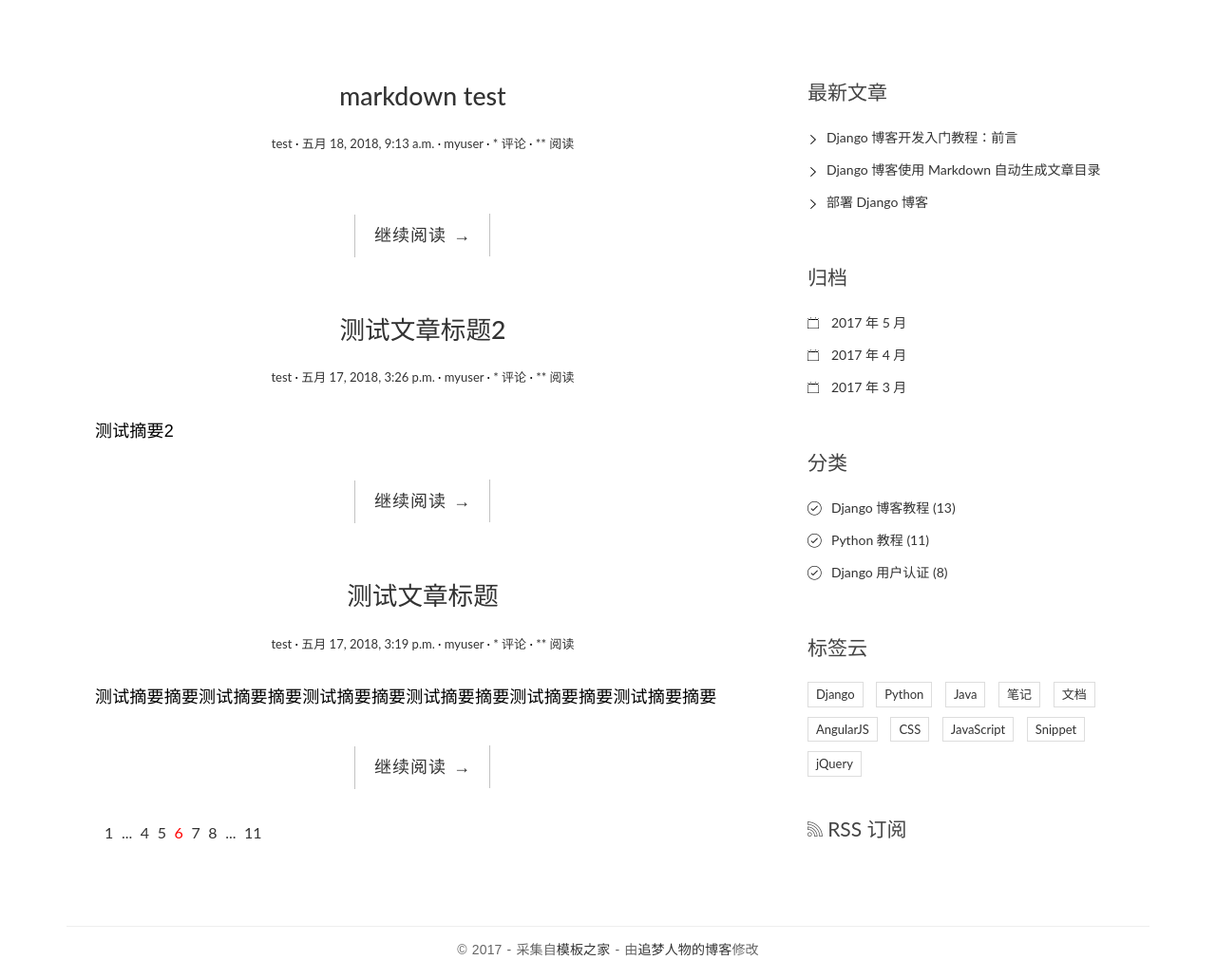
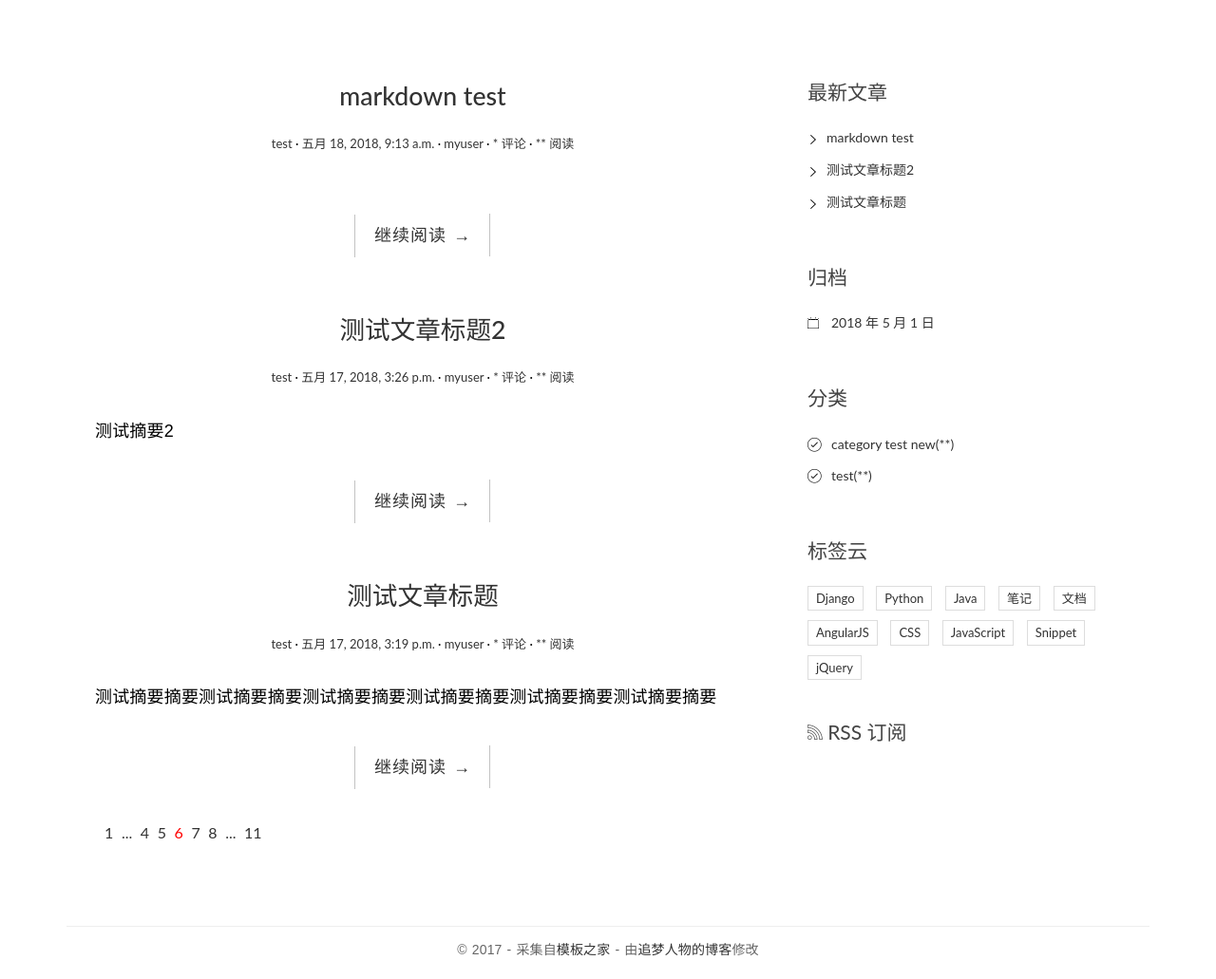
Before and after one commit to jdswee/learn_django, a Django app: page / in a window 1280 px wide. Shown: the part 91-1122 px from the top of the page at 95% size. Run offline with Django 3.2, Linux system fonts and the light colour scheme; data comes from the database, SQL or seed files in the repository; some libraries are stand-ins or nearby versions.

Commit message:
NEW 页面侧边栏:使用自定义模板标签

```diff
--- /dev/null
+++ b/blogproject/blog/templatetags/blog_tags.py
@@ -0,0 +1,16 @@
+from django import template
+from ..models import Post, Category
+
+register = template.Library()
+
+@register.simple_tag
+def get_recent_posts(num=5):
+  return Post.objects.all().order_by('-created_time')[:num]
+
+@register.simple_tag
+def archives():
+  return Post.objects.dates('created_time', 'month', order='DESC')
+
+@register.simple_tag
+def get_categories():
+  return Category.objects.all()
--- a/blogproject/templates/base.html
+++ b/blogproject/templates/base.html
@@ -1,4 +1,5 @@
 {% load staticfiles %}
+{% load blog_tags %}
 <!DOCTYPE html>
 <html>
 <head>
@@ -73,45 +74,42 @@
                 {% endblock toc %}
                 <div class="widget widget-recent-posts">
                     <h3 class="widget-title">最新文章</h3>
+                    {% get_recent_posts as recent_post_list %}
                     <ul>
+                        {% for post in recent_post_list %}
                         <li>
-                            <a href="#">Django 博客开发入门教程：前言</a>
+                            <a href="{{ post.get_absolute_url }}">{{ post.title }}</a>
                         </li>
-                        <li>
-                            <a href="#">Django 博客使用 Markdown 自动生成文章目录</a>
-                        </li>
-                        <li>
-                            <a href="#">部署 Django 博客</a>
-                        </li>
+                        {% empty %}
+                        暂无文章！
                     </ul>
+                    {% endfor %}
                 </div>
                 <div class="widget widget-archives">
                     <h3 class="widget-title">归档</h3>
+                    {% archives as date_list %}
                     <ul>
+                        {% for date in date_list %}
                         <li>
-                            <a href="#">2017 年 5 月</a>
+                            <a href="#">{{ date.year }} 年 {{ date.month }} 月 {{ date.day }} 日</a>
                         </li>
-                        <li>
-                            <a href="#">2017 年 4 月</a>
-                        </li>
-                        <li>
-                            <a href="#">2017 年 3 月</a>
-                        </li>
+                        {% empty %}
+                        暂无归档！
+                        {% endfor %}
                     </ul>
                 </div>
 
                 <div class="widget widget-category">
                     <h3 class="widget-title">分类</h3>
+                    {% get_categories as category_list %}
                     <ul>
+                        {% for category in category_list %}
                         <li>
-                            <a href="#">Django 博客教程 <span class="post-count">(13)</span></a>
+                            <a href="#">{{ category.name }}<span class="post-count">(**)</span></a>
                         </li>
-                        <li>
-                            <a href="#">Python 教程 <span class="post-count">(11)</span></a>
-                        </li>
-                        <li>
-                            <a href="#">Django 用户认证 <span class="post-count">(8)</span></a>
-                        </li>
+                        {% empty %}
+                        暂无分类！
+                        {% endfor %}
                     </ul>
                 </div>
 
--- a/blogproject/templates/blog/index.html
+++ b/blogproject/templates/blog/index.html
@@ -91,7 +91,7 @@
                                 </div>
                             </div>
                         </article>
-                    {% empty %}
+                        {% empty %}
                         <div class="no-post">暂时还没有发布的文章</div>
                     {% endfor %}
 
```
Also changed, not shown: blogproject/blog/templatetags/__init__.py (added).
